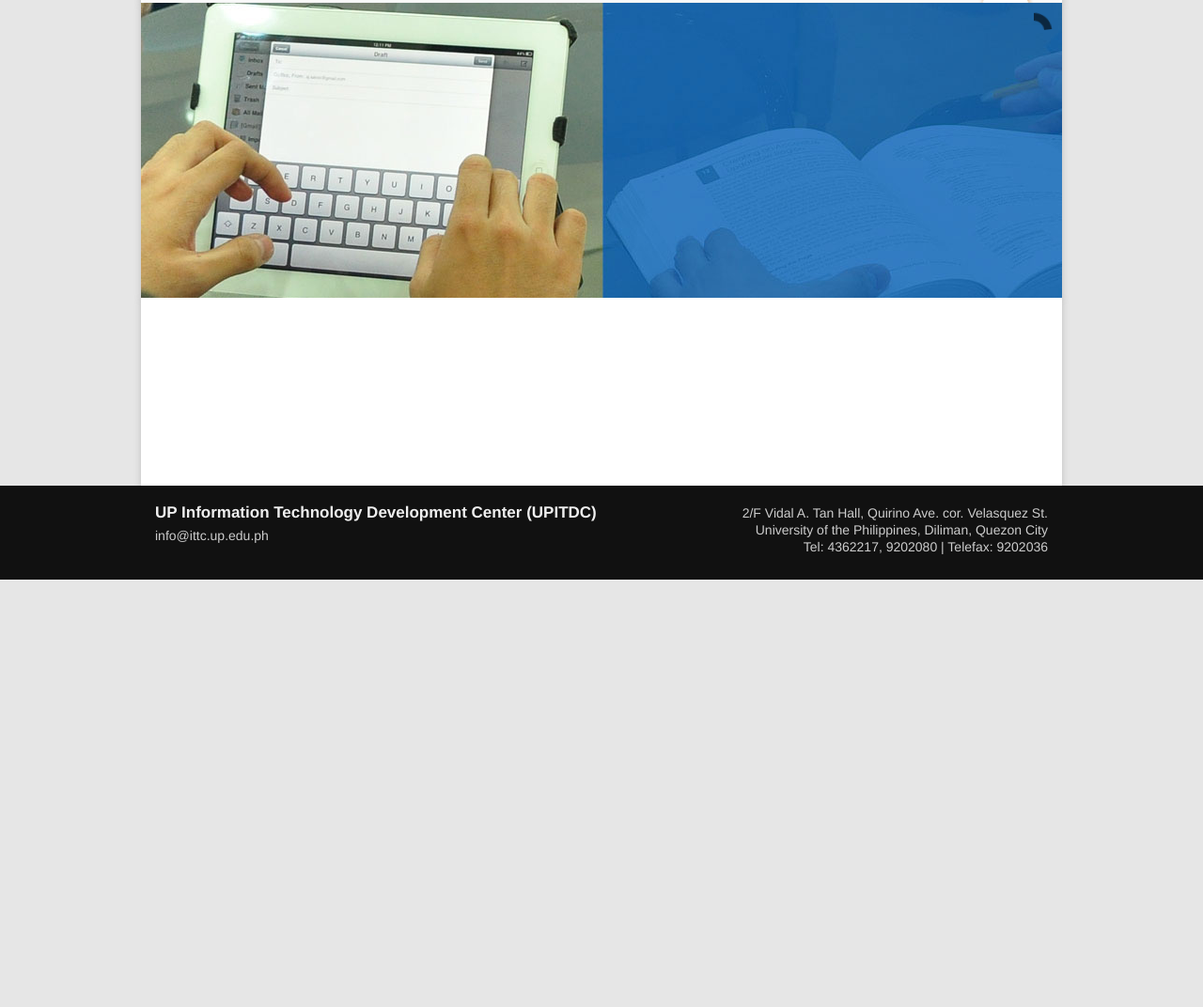
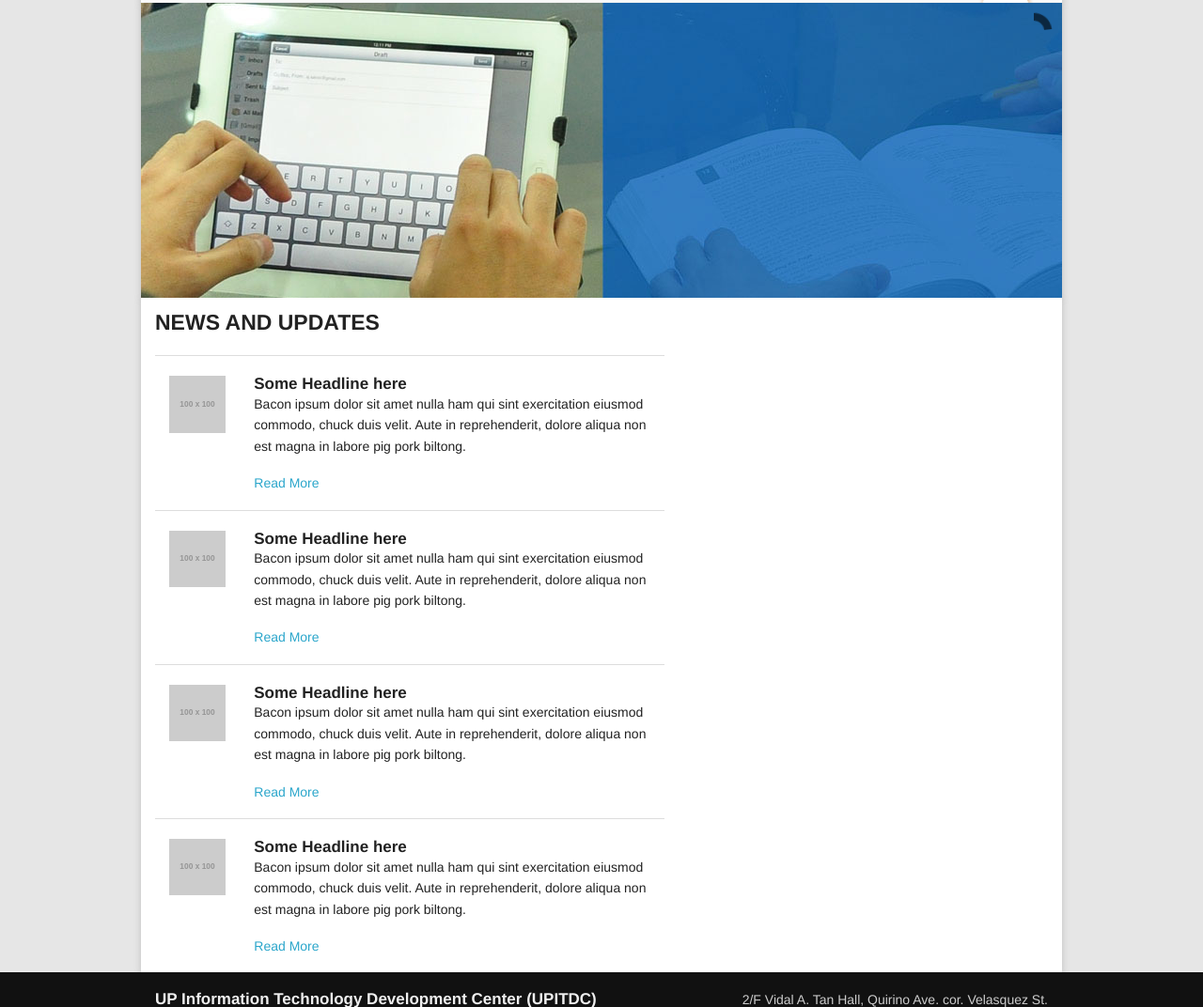
Before and after one commit to semillastan/upitdc-website, a plain HTML site: page index.html in a window 1280 px wide. Shown: the part 182-1254 px from the top of the page at 94% size. Before the commit the page ends 800 px from the top, so only its background shows below. Drawn offline with Linux system fonts and the light colour scheme; placeholder pictures from the web are drawn by us; files whose address does not match are found by name.

Commit message:
Add news and updates

```diff
--- a/foundation/stylesheets/app.css
+++ b/foundation/stylesheets/app.css
@@ -124,3 +124,7 @@ li.divider {
 	margin-top: 0;
 	float: right;
 }
+
+.news-headline {
+	margin: 0;
+}
--- a/index.html
+++ b/index.html
@@ -86,7 +86,58 @@
   		</div>
   	</div>
   	<div class="row content">
-  		<div class="twelve columns">
+  		<div class="seven columns">
+  			<h4>NEWS AND UPDATES</h4>
+  			<hr />
+  			<div class="news-item">
+	  			<div class="two columns mobile-one"><img src="http://placehold.it/100x100&text=[img]" /></div>
+	  			<div class="ten columns">
+	  				<h5 class="news-headline">Some Headline here</h5>
+	  				<p>Bacon ipsum dolor sit amet nulla ham qui sint exercitation eiusmod commodo, chuck duis velit. Aute in reprehenderit, dolore aliqua non est magna in labore pig pork biltong. </p>
+	  				<ul class="link-list">
+            			<li><a href="">Read More</a></li>
+          			</ul>
+	  			</div>
+  			</div>
+  			<hr />
+  			<div class="news-item">
+	  			<div class="two columns mobile-one"><img src="http://placehold.it/100x100&text=[img]" /></div>
+	  			<div class="ten columns">
+	  				<h5 class="news-headline">Some Headline here</h5>
+	  				<p>Bacon ipsum dolor sit amet nulla ham qui sint exercitation eiusmod commodo, chuck duis velit. Aute in reprehenderit, dolore aliqua non est magna in labore pig pork biltong. </p>
+	  				<ul class="link-list">
+            			<li><a href="">Read More</a></li>
+          			</ul>
+	  			</div>
+  			</div>
+  			<hr />
+  			<div class="news-item">
+	  			<div class="two columns mobile-one"><img src="http://placehold.it/100x100&text=[img]" /></div>
+	  			<div class="ten columns">
+	  				<h5 class="news-headline">Some Headline here</h5>
+	  				<p>Bacon ipsum dolor sit amet nulla ham qui sint exercitation eiusmod commodo, chuck duis velit. Aute in reprehenderit, dolore aliqua non est magna in labore pig pork biltong. </p>
+	  				<ul class="link-list">
+            			<li><a href="">Read More</a></li>
+          			</ul>
+	  			</div>
+  			</div>
+  			<hr />
+  			<div class="news-item">
+	  			<div class="two columns mobile-one"><img src="http://placehold.it/100x100&text=[img]" /></div>
+	  			<div class="ten columns">
+	  				<h5 class="news-headline">Some Headline here</h5>
+	  				<p>Bacon ipsum dolor sit amet nulla ham qui sint exercitation eiusmod commodo, chuck duis velit. Aute in reprehenderit, dolore aliqua non est magna in labore pig pork biltong. </p>
+	  				<ul class="link-list">
+            			<li><a href="">Read More</a></li>
+          			</ul>
+	  			</div>
+  			</div>
+
+  		</div>
+  		<div class="two columns">
+
+  		</div>
+  		<div class="three columns">
 
   		</div>
   	</div>
```
Also changed, not shown: images/new-banner.jpg (added), 3 other files.
